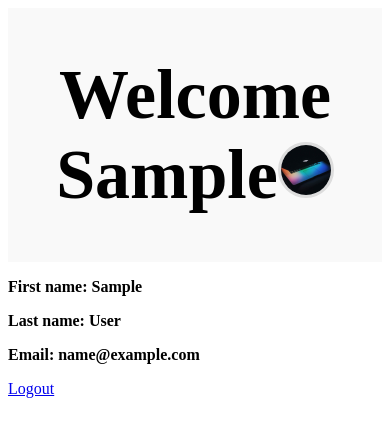
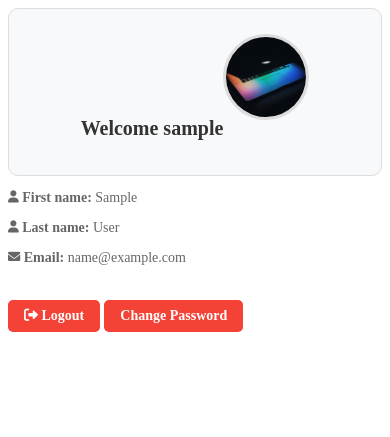
Before and after one commit to PetAtHomeK9/AppClick-project, a Django app: page /auth/profile/ in a window 390 px wide. Shown: the top 437 px of the page. Run offline with Django 5.2, Linux system fonts and the light colour scheme; the visitor is signed in with stand-in values (Sample User, id 1).

Commit message:
added change password

```diff
--- a/authentication/static/css/profile.css
+++ b/authentication/static/css/profile.css
@@ -1,19 +1,69 @@
 
 .logo img {
-    width: 50px; /* Set the width to a fixed size */
-    height: 50px; /* Set the height to a fixed size */
+    width: 100px; /* Set the width to a fixed size */
+    height: 100px; /* Set the height to a fixed size */
     border-radius: 50%; /* Make the image round */
     object-fit: cover; /* Ensure the image covers the entire area */
     border: 3px solid #ddd; /* Add a subtle border */
+    margin-bottom: 15px;
 }
-.message{
+.profile-card{
+    margin: 0 auto;
+    max-width: 400px;
+    padding: 20px;
+    border-radius: 10px;
+    background-color: #f8f9fa;
+    box-shadow: 0px 4px 8px rgba(0, 0, 0, 0.1);
     text-align: center;
-    background-color: #f9f9f9;
-    text-transform: capitalize;
-    display: flex;
-    font-weight: 100px;
-    font-size: 35px;
-    flex-direction: column;
-    justify-content: center;
+    border: 1px solid#ddd;
 
 }
+.logo{
+    margin: 10px auto;
+    font-size: 24px;
+    font-weight: bold;
+    color: #333;
+    margin-bottom: 20px;
+}
+.profile-text p{
+    color: #666;
+    font-size: 16px;
+}
+.logout-btn{
+    margin-top: 20px;
+    display: inline-block;
+    padding: 10px 20px;
+    color: #fff;
+    background-color: #f44336;
+    text-decoration: none;
+    border-radius: 5px;
+    font-weight: bold;
+
+}
+.logout-btn:hover{
+    background-color: #d32f2f;
+}
+
+@media (max-width: 600px) {
+    .profile-card {
+        padding: 15px;
+        box-shadow: none;
+    }
+    .logo img {
+        width: 80px;
+        height: 80px;
+    }
+
+    .logo{
+        font-size: 20px;
+    }
+
+    .profile-text p {
+        font-size: 14px;
+    }
+
+    .logout-btn {
+        padding: 8px 16px;
+        font-size: 14px;
+    }
+}
--- a/authentication/templates/profile.html
+++ b/authentication/templates/profile.html
@@ -4,18 +4,19 @@
 <title >Your profile</title>
 {% load static %}
 <link rel='stylesheet' href='{% static "css/profile.css" %}'>
+<link rel='stylesheet' href="https://cdnjs.cloudflare.com/ajax/libs/font-awesome/6.0.0-beta3/css/all.min.css">
 <meta name='viewport' content='width=device-width, initial-scale=1.0'>
 </head>
 <body>
-    <div class='message'>
+    <div class='profile-card'>
       <h1 class='logo' >Welcome {{user.username}}<img src='{% static "img/mac_os.jpg" %}'></h1>
     </div>
-    <div class='profile-container'>
-    <p><strong>First name: {{user.first_name}} </strong></p>
-    <p><strong>Last name: {{user.last_name}} </strong></p>
-    <p><strong>Email: {{user.email}} </strong></p>
-    <a href='{% url "log_out" %}'>Logout</a>
-
+    <div class='profile-text'>
+    <p><i class='fas fa-user fa-sm'></i> <strong>First name:</strong> {{user.first_name}} </p>
+    <p><i class='fas fa-user fa-sm'></i> <strong>Last name:</strong> {{user.last_name}} </p>
+    <p><i class='fas fa-envelope fa-sm'></i> <strong>Email:</strong> {{user.email}} </p>
+    <a class='logout-btn' href='{% url "log_out" %}'><i class='fas fa-sign-out-alt'></i> Logout</a>
+    <a class='logout-btn' href='{% url "change-password" %}'>Change Password</a>
     </div>
 
 </body>
--- a/authentication/templates/signup.html
+++ b/authentication/templates/signup.html
@@ -3,6 +3,7 @@
 
 {% load static %}
 <link rel='stylesheet' href='{% static "css/signup.css" %}'>
+<link rel='stylesheet' href="https://cdnjs.cloudflare.com/ajax/libs/font-awesome/6.0.0-beta3/css/all.min.css">
 <body>
 <div class='form-container'>
 <h2 class='header'>Sign Up(E-mail verification)</h2>
--- a/authentication/urls.py
+++ b/authentication/urls.py
@@ -1,14 +1,16 @@
 from django.urls import path
-from .views import log_in,sign_up,log_out,profile
+from .views import log_in,sign_up,log_out,profile,ChangePasswordView
+from django.contrib.auth.views import PasswordChangeDoneView
 
 
 
 urlpatterns = [
     path('profile/', profile, name='profile'),
     path('', log_in, name='log_in'),
-
     path('signup/', sign_up, name='sign_up'),
     path('log_out/', log_out, name='log_out'),
+    path('change-password/', ChangePasswordView.as_view(), name='change-password'),
+    path('change-password/done/', PasswordChangeDoneView.as_view(template_name='password_changed.html'), name='password-changed')
 
 
 ]
--- a/authentication/views.py
+++ b/authentication/views.py
@@ -1,8 +1,9 @@
 from django.shortcuts import render, get_object_or_404,redirect
 from .models import User
-from .forms import SignupForm,LoginForm
+from .forms import SignupForm,LoginForm, ChangePasswordForm
 from django.contrib.auth import login,authenticate,logout
 from django.contrib.auth.decorators import login_required
+from django.contrib.auth.views import PasswordChangeView
 # Create your views here.
 
 
@@ -17,7 +18,7 @@ def log_in(request):
             user = authenticate(request, username=username,password=password)
             if user != None:
                 login(request, user)
-                return redirect('profile')
+                return redirect('index')
             else:
                 form.add_error(None, 'Invalid Username or Password')
 
@@ -60,3 +61,8 @@ def profile(request):
         'user':user
     }
     return render(request, 'profile.html', context)
+
+class ChangePasswordView(PasswordChangeView):
+    form_class= ChangePasswordForm
+    template_name='change_password.html'
+    success_url='done/'
```
Also changed, not shown: authentication/forms.py (+6 -1 lines), authentication/static/css/password.css (added, +53 -0 lines), authentication/templates/change_password.html (added, +40 -0 lines), authentication/templates/password_changed.html (added, +14 -0 lines).
